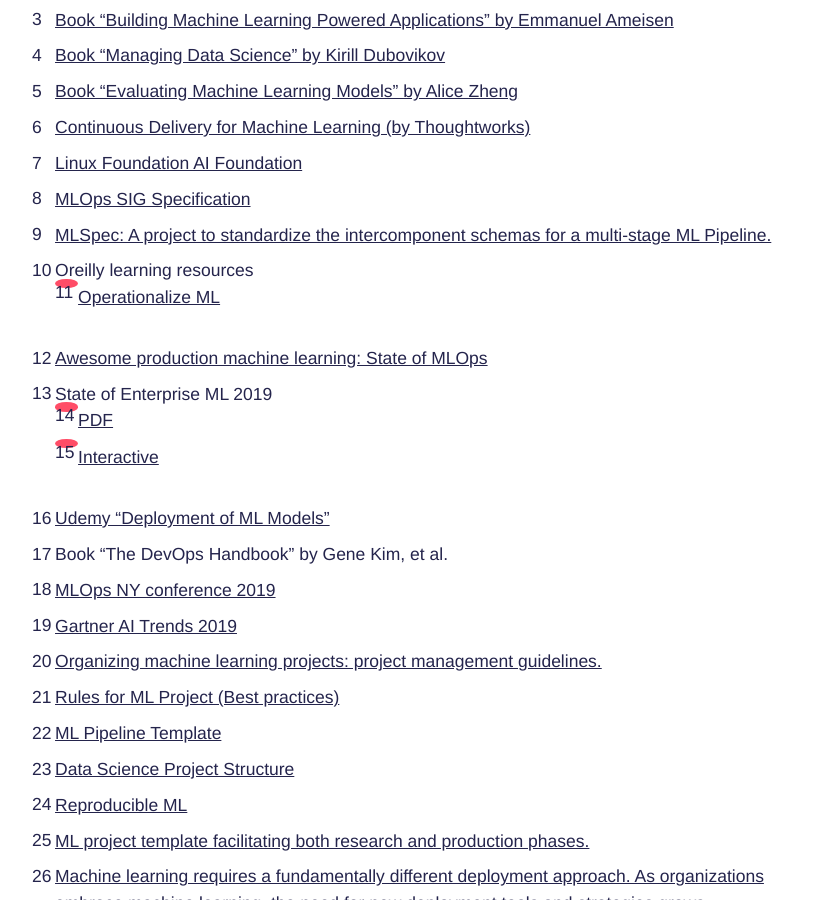
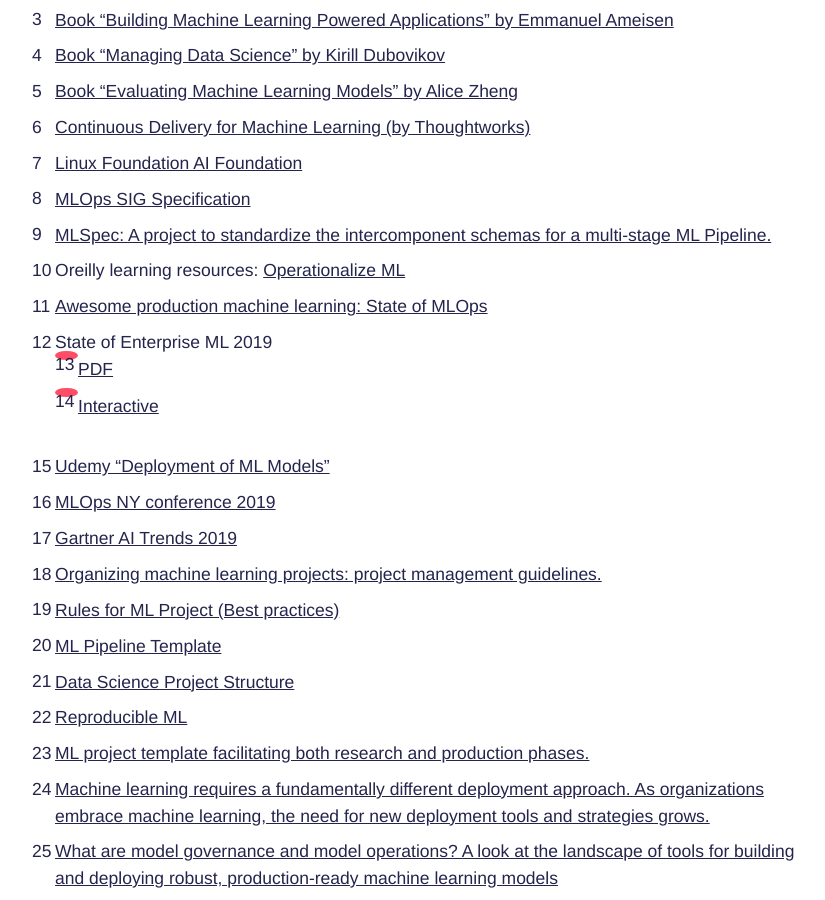
Before and after one commit to innoq/ml-ops.org, a Jekyll site: the page built from content/references.md, in a window 1280 px wide and 900 px high, scrolled down 511 px. Shown: the whole window, without its empty margins (224-1049 px from the left). Built offline with Jekyll 4.4.1, drawn with Linux system fonts in a browser that asks for light colours; some web fonts are replaced; some of the changed text lies outside the part shown.

Commit message:
references

```diff
--- a/content/references.md
+++ b/content/references.md
@@ -14,14 +14,12 @@
 5. [Linux Foundation AI Foundation](https://wiki.lfai.foundation/)
 6. [MLOps SIG Specification](https://github.com/tdcox/mlops-roadmap/blob/master/MLOpsRoadmap2020.md)
 7. [MLSpec: A project to standardize the intercomponent schemas for a multi-stage ML Pipeline.](https://github.com/visenger/MLSpec)
-8. Oreilly learning resources
-   - [Operationalize ML](https://learning.oreilly.com/videos/aws-certified-machine/9780135556597/9780135556597-ACML_01_05_01?autoplay=false)
+8. Oreilly learning resources: [Operationalize ML](https://learning.oreilly.com/videos/aws-certified-machine/9780135556597/9780135556597-ACML_01_05_01?autoplay=false)
 9. [Awesome production machine learning: State of MLOps](https://github.com/EthicalML/awesome-production-machine-learning)
 10. State of Enterprise ML 2019
-   - [PDF](https://info.algorithmia.com/hubfs/2019/Whitepapers/The-State-of-Enterprise-ML-2020/Algorithmia_2020_State_of_Enterprise_ML.pdf?utm_campaign=The%20Batch&utm_source=hs_email&utm_medium=email&utm_content=80984419&_hsenc=p2ANqtz--sz-e2gfqUeDvVSmjsXfvwOnLHB2ZkSdQsO1IRRAdnBIb0emf-JTh8NnwFxB-FeZberIw7_rI9ERTy8zFW8jvoTzjOfA&_hsmi=80984419)
-   - [Interactive](https://algorithmia.com/state-of-ml?utm_medium=website&utm_source=interactive-page&utm_campaign=IC-1912-2020-State-of-ML&_hsenc=p2ANqtz-_WbXKYLnpgf4zi4OZTNYmNgCRPIFFEqmW-Cqi2Px_T1K2wkIJvDt7KdCxB5vXAPmGirLi7ukZTykxeUh9vmHdn7dRF9g&_hsmi=81660946)
+   * [PDF](https://info.algorithmia.com/hubfs/2019/Whitepapers/The-State-of-Enterprise-ML-2020/Algorithmia_2020_State_of_Enterprise_ML.pdf?utm_campaign=The%20Batch&utm_source=hs_email&utm_medium=email&utm_content=80984419&_hsenc=p2ANqtz--sz-e2gfqUeDvVSmjsXfvwOnLHB2ZkSdQsO1IRRAdnBIb0emf-JTh8NnwFxB-FeZberIw7_rI9ERTy8zFW8jvoTzjOfA&_hsmi=80984419)
+   * [Interactive](https://algorithmia.com/state-of-ml?utm_medium=website&utm_source=interactive-page&utm_campaign=IC-1912-2020-State-of-ML&_hsenc=p2ANqtz-_WbXKYLnpgf4zi4OZTNYmNgCRPIFFEqmW-Cqi2Px_T1K2wkIJvDt7KdCxB5vXAPmGirLi7ukZTykxeUh9vmHdn7dRF9g&_hsmi=81660946)
 11. [Udemy “Deployment of ML Models”](https://www.udemy.com/course/deployment-of-machine-learning-models/)
-12. Book "The DevOps Handbook" by Gene Kim, et al.
 13. [MLOps NY conference 2019](https://www.iguazio.com/mlops-nyc-sessions/)
 14. [Gartner AI Trends 2019](https://blogs.gartner.com/smarterwithgartner/files/2019/08/CTMKT_736691_Hype_Cycle_for_AI_2019.png)
 15. [Organizing machine learning projects: project management guidelines.](https://www.jeremyjordan.me/ml-projects-guide/)
```
Also changed, not shown: other parts of content/references.md (+2 -1 lines), index.md (+1 -1 lines).
